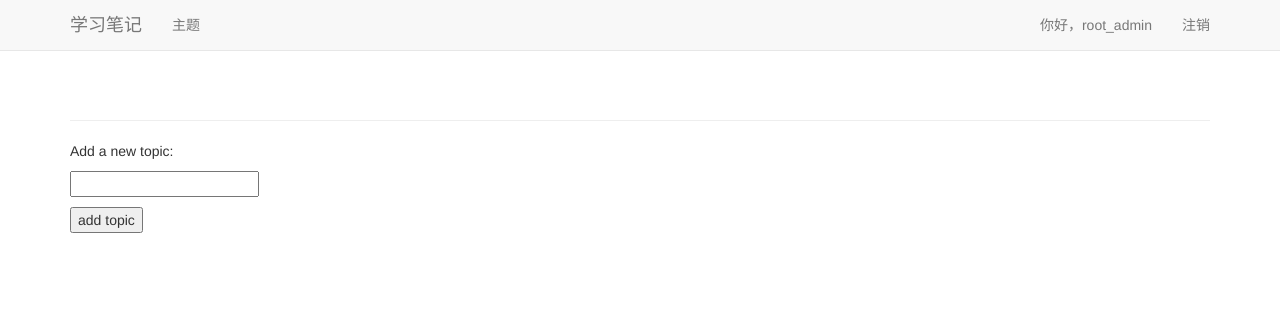
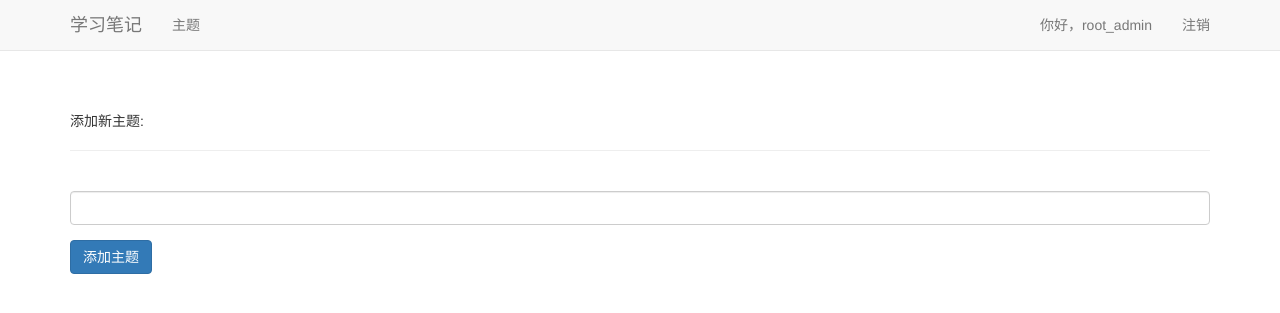
Before and after one commit to sethvoler/learning_log, a Django app: page /new_topic in a window 1280 px wide. Shown: the top 313 px of the page. Run offline with Django 3.2, Linux system fonts and the light colour scheme; a user stored in the database is signed in; some libraries are stand-ins or nearby versions.

Commit message:
setting new_topic's styls

```diff
--- a/learning_logs/templates/learning_logs/new_topic.html
+++ b/learning_logs/templates/learning_logs/new_topic.html
@@ -1,12 +1,20 @@
 {% extends "learning_logs/base.html" %}
+{% load bootstrap3 %}
+
+{% block header %}
+  <p>添加新主题:</p>
+{% endblock header %}
 
 {% block content %}
-  <p>Add a new topic:</p>
 
-  <form action="{% url 'new_topic' %}" method="post">
+  <form action="{% url 'new_topic' %}" method="post" class="form">
+
     {% csrf_token %}
-    {{ form.as_p }}
-    <button name="submit">add topic</button>
+    {% bootstrap_form form %}
+    {% buttons %}
+      <button name="submit" class="btn btn-primary">添加主题</button>
+    {% endbuttons %}
+
   </form>
 
 {% endblock content %}
```
Also changed, not shown: db.sqlite3.
